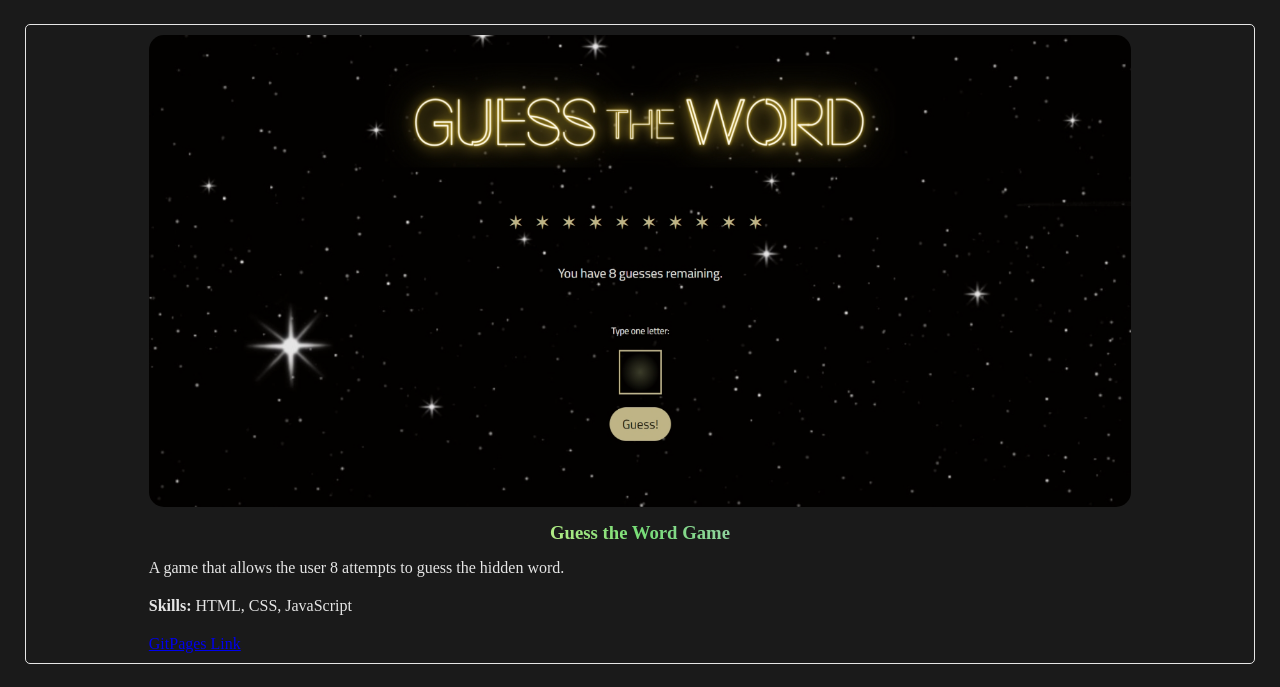
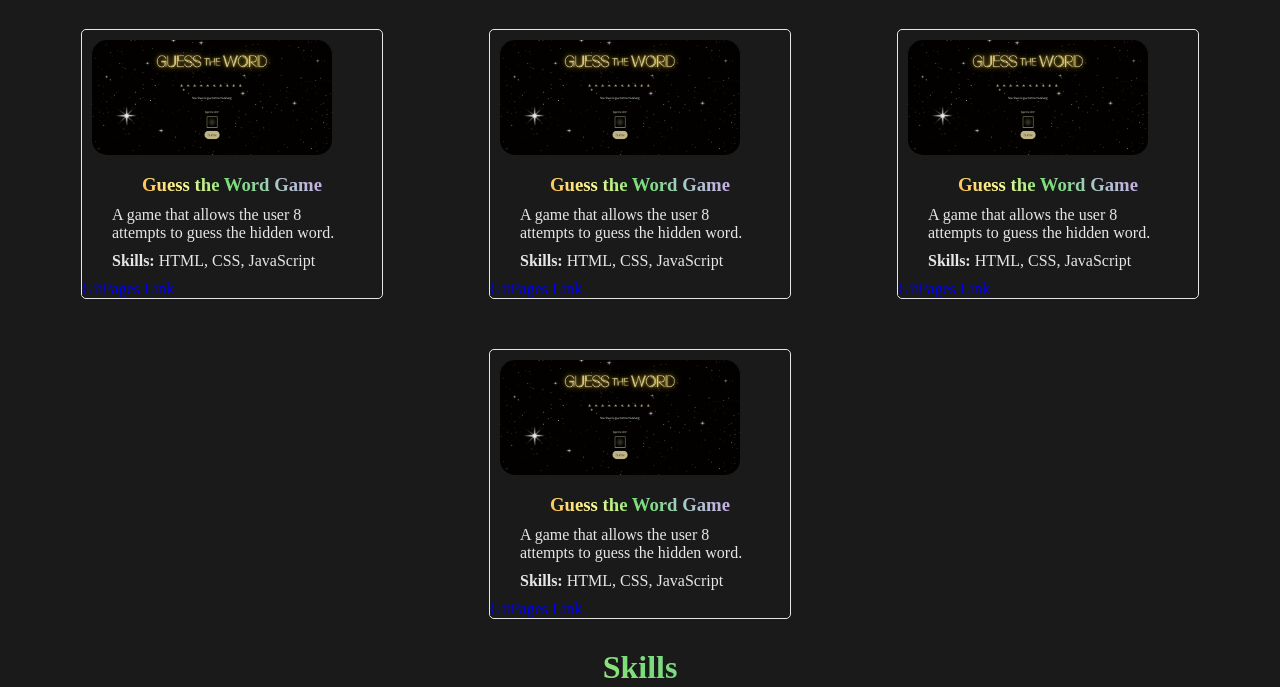
Before and after one commit to asazzam/portfolio, a plain HTML site: page index.html in a window 1280 px wide. Shown: the part 232-919 px from the top of the page. Drawn offline with Linux system fonts and the light colour scheme.

Commit message:
Additional styling and add responsive to projects cards

```diff
--- a/index.html
+++ b/index.html
@@ -33,9 +33,8 @@
     </header>
 
     <main>
+      <div><h2 class="gradient-text">Projects</h2></div>
       <div class="projects-container" id="projects">
-        <div><h2 class="gradient-text">Projects</h2></div>
-
         <div class="project-card">
           <img
             src="./img/guess-the-word.png"
@@ -102,7 +101,9 @@
         </div>
       </div>
 
-      <div><h2 class="gradient-text">Skills</h2></div>
+      <div class="skills-container">
+        <h2 class="gradient-text">Skills</h2>
+      </div>
     </main>
 
     <script src="script.js"></script>
--- a/style.css
+++ b/style.css
@@ -1,5 +1,6 @@
 body {
   margin: 0;
+  box-sizing: border-box;
   background-color: #1a1a1a;
   color: #e6e6e6;
 }
@@ -132,6 +133,14 @@ h3 {
   margin: 5px 10px;
 }
 
+.projects-container {
+  width: 100%;
+  /* height: 100vh; */
+  display: flex;
+  flex-direction: column;
+  transition: 0.5s ease;
+}
+
 .project-card {
   margin: 25px;
   /* font-size: 1.25rem;
@@ -139,8 +148,6 @@ h3 {
   border: 1px solid;
   border-radius: 5px;
   /* padding: 20px; */
-  display: flex;
-  flex-direction: column;
 }
 
 .project-card img {
@@ -156,3 +163,14 @@ a {
   width: 80%;
   margin: 10px auto;
 }
+
+@media (min-width: 768px) {
+  .projects-container {
+    flex-direction: row;
+    flex-wrap: wrap;
+    justify-content: space-evenly;
+  }
+  .project-card {
+    max-width: 300px;
+  }
+}
```
